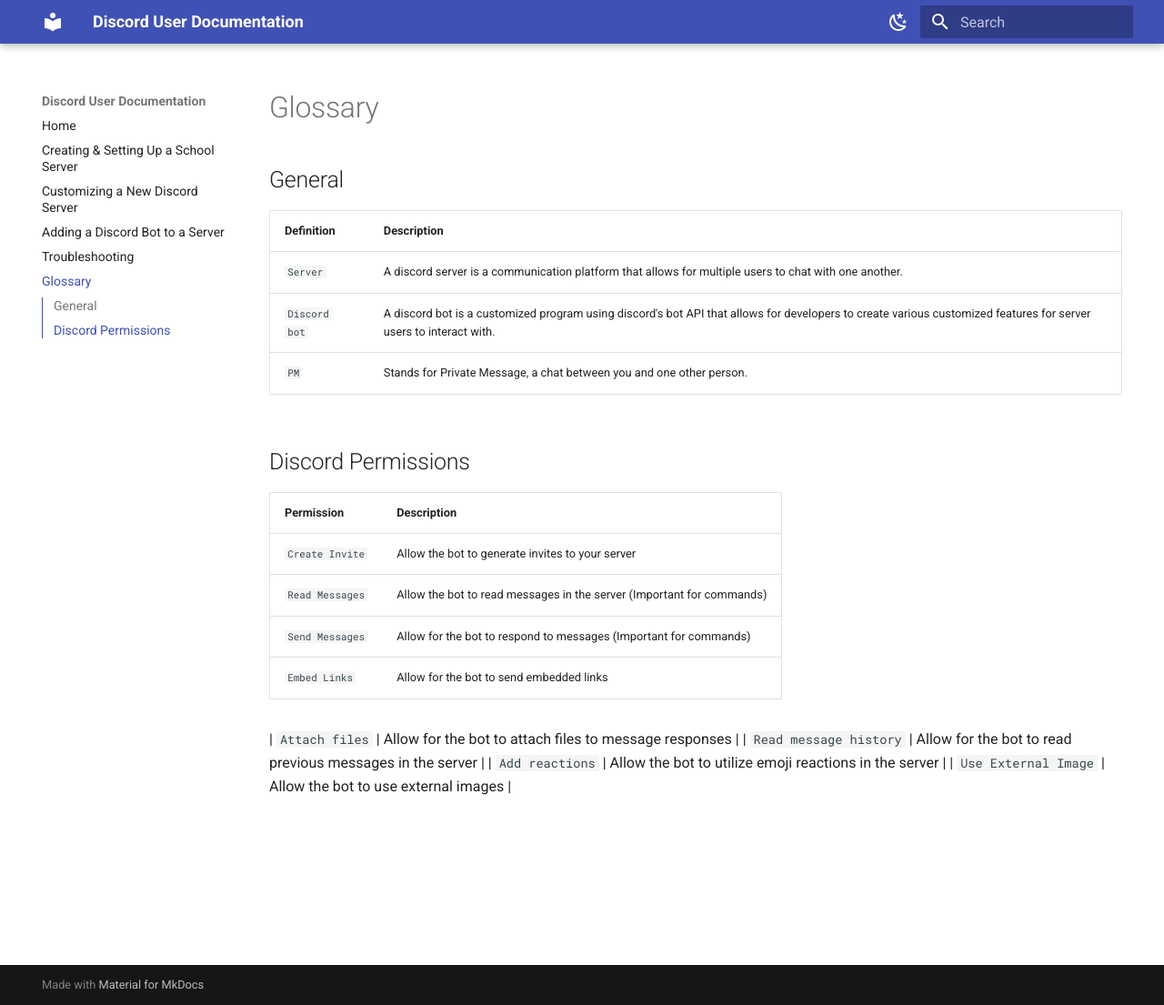
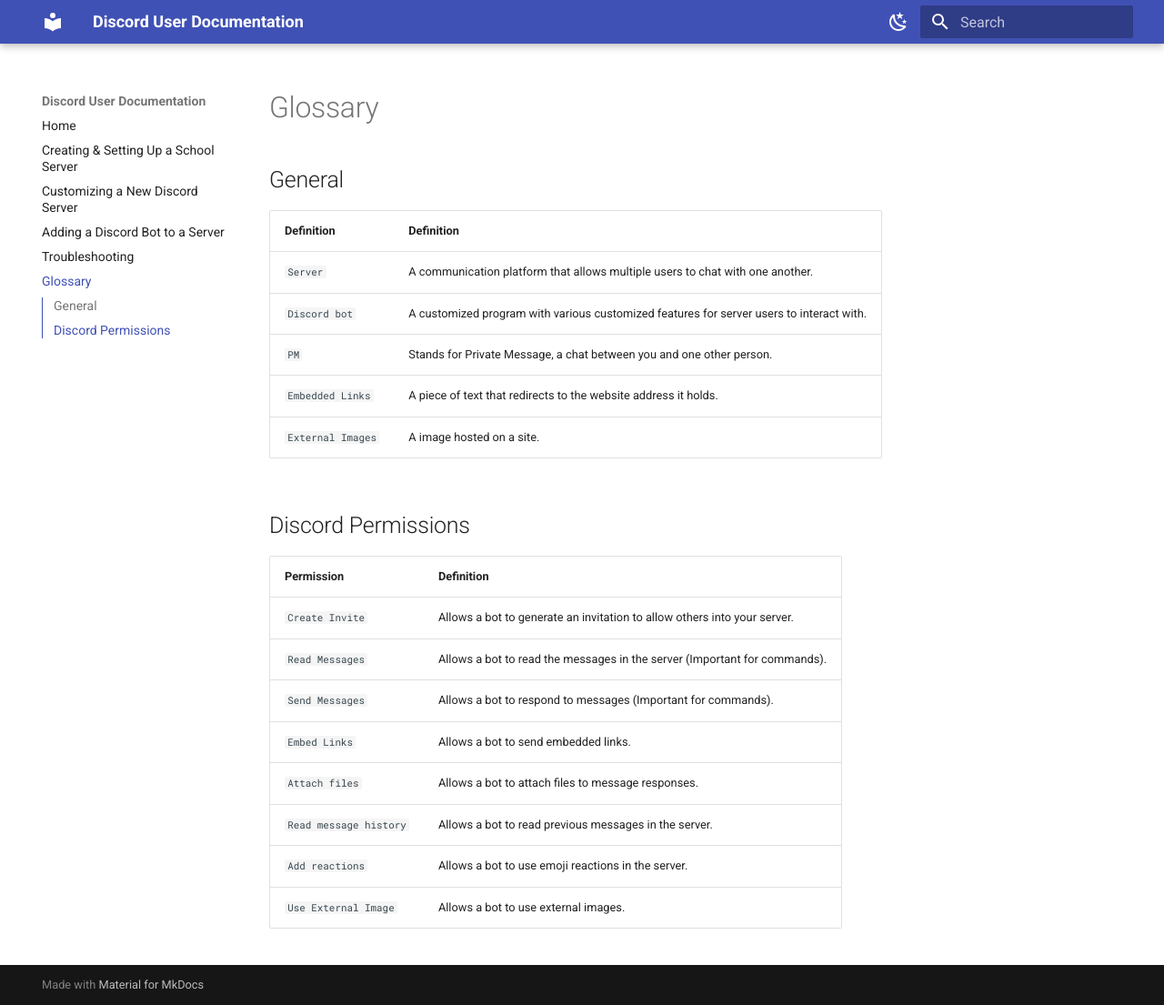
Before and after one commit to levxxvi/User-Documentation, an MkDocs documentation site: the page built from docs/glossary.md, in a window 1280 px wide and 1105 px high. Shown: the whole window at 91% size. Built offline with MkDocs 1.6.1 and Material for MkDocs 9.7.7, drawn with Linux system fonts in a browser that asks for light colours.

Commit message:
Reword definitions

```diff
--- a/docs/glossary.md
+++ b/docs/glossary.md
@@ -2,23 +2,23 @@
 
 ## General
 
-| Definition     | Description                          |
+| Definition     | Definition                          |
 | :---------- | :----------------------------------- |
-| `Server`       |  A discord server is a communication platform that allows for multiple users to chat with one another.  |
-| `Discord bot`       | A discord bot is a customized program using discord's bot API that allows for developers to create various customized features for server users to interact with. |
+| `Server`       |  A communication platform that allows multiple users to chat with one another.  |
+| `Discord bot`       | A customized program with various customized features for server users to interact with. |
 | `PM` | Stands for Private Message, a chat between you and one other person. |
+| `Embedded Links` | A piece of text that redirects to the website address it holds. |
+| `External Images` | A image hosted on a site. |
 
 ## Discord Permissions
-<!-- Don't use the word in the explanation -->
 
-| Permission      | Description                          |
+| Permission      | Definition                          |
 | :---------- | :----------------------------------- |
-| `Create Invite`       |  Allow the bot to generate invites to your server |
-| `Read Messages`       | Allow the bot to read messages in the server (Important for commands) |
-| `Send Messages`    | Allow for the bot to respond to messages (Important for commands) |
-| `Embed Links`    | Allow for the bot to send embedded links |
-<!-- Explain what an embedded link is -->
-| `Attach files`    | Allow for the bot to attach files to message responses |
-| `Read message history`    | Allow for the bot to read previous messages in the server |
-| `Add reactions`    | Allow the bot to utilize emoji reactions in the server |
-| `Use External Image`    | Allow the bot to use external images |
+| `Create Invite`       |  Allows a bot to generate an invitation to allow others into your server. |
+| `Read Messages`       | Allows a bot to read the messages in the server (Important for commands). |
+| `Send Messages`    | Allows a bot to respond to messages (Important for commands). |
+| `Embed Links`    | Allows a bot to send embedded links. |
+| `Attach files`    | Allows a bot to attach files to message responses. |
+| `Read message history`    | Allows a bot to read previous messages in the server. |
+| `Add reactions`    | Allows a bot to use emoji reactions in the server. |
+| `Use External Image`    | Allows a bot to use external images. |
```
